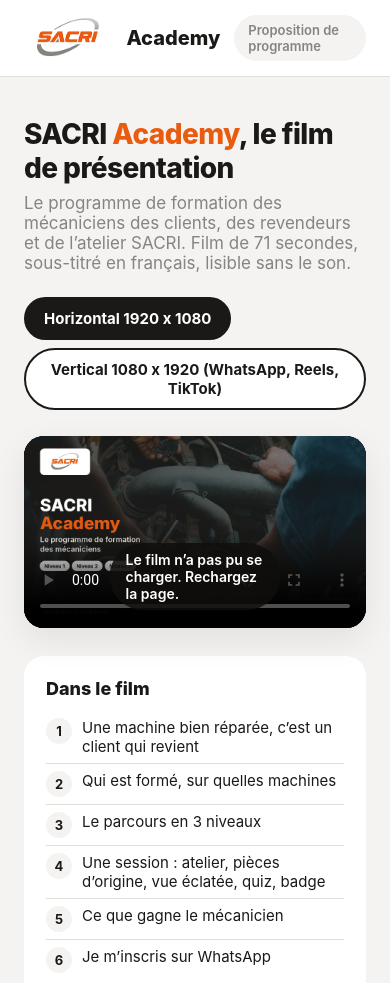
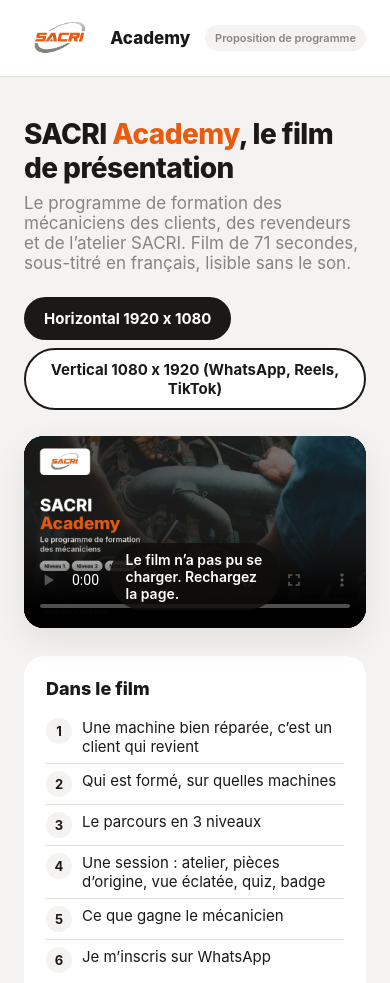
Before and after one commit to leslita06/sacri-academy, a plain HTML site: page index.html in a window 390 px wide. Shown: the top 983 px of the page. Drawn offline with Linux system fonts and the light colour scheme; no server answers.

Commit message:
En-tête mobile

```diff
--- a/index.html
+++ b/index.html
@@ -18,7 +18,7 @@ header{background:#fff;border-bottom:1px solid var(--line)}
 .top{display:flex;align-items:center;gap:14px;height:76px}
 .top img{height:44px;width:auto}
 .top b{font-size:20px;font-weight:800}
-.top .tag{margin-left:auto;font-size:13px;font-weight:600;color:var(--gr);background:var(--soft);padding:7px 14px;border-radius:999px}
+.top .tag{margin-left:auto;font-size:13px;font-weight:600;color:var(--gr);background:var(--soft);padding:7px 14px;border-radius:999px;white-space:nowrap}
 .hero{padding:40px 0 10px}
 h1{font-size:clamp(28px,4vw,44px);font-weight:800;letter-spacing:-.02em}
 h1 span{color:var(--or)}
@@ -51,6 +51,7 @@ body.v .screen video{aspect-ratio:9/16}
 .note{font-size:13px;color:var(--gr);margin-top:14px}
 footer{background:var(--ink);color:#cfccc8;font-size:14px;padding:26px 0}
 footer a{color:#fff}
+@media(max-width:480px){.top .tag{font-size:11px;padding:6px 10px}.top img{height:36px}.top b{font-size:17px}}
 @media(max-width:900px){.player,body.v .player{grid-template-columns:1fr}body.v .screen{max-width:420px;margin:0 auto;width:100%}.posters{grid-template-columns:1fr}}
 </style>
 </head>
```
